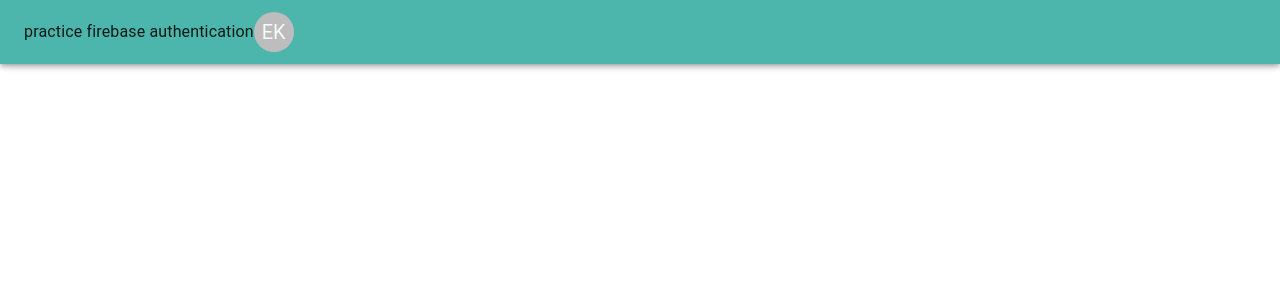
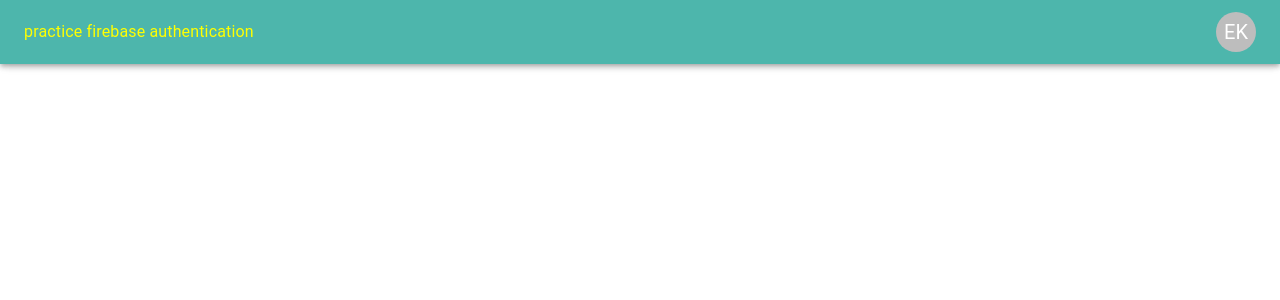
Before and after one commit to esther615kim/React-firebase-Auth, a React (Create React App) app: page / in a window 1280 px wide. Shown: the top 300 px of the page. Built offline with nearby package versions, Linux system fonts and the light colour scheme.

Commit message:
Design: apply mui v.5 styleguide

```diff
--- a/src/App.js
+++ b/src/App.js
@@ -1,4 +1,4 @@
-import "./styles.css";
+
 import {
   Container,
   Card,
@@ -10,27 +10,48 @@ import {
   AppBar,
   Avatar,
   Toolbar,
-  makeStyles
-} from "@material-ui/core";
+} from "@mui/material";
+import { styled } from '@mui/system';
 
 export default function App() {
-  const classes = useStyles();
+
   return (
     <Container>
       <AppBar>
-        <Toolbar>
-          <Typography classes={classes.logoLong}>
+        <ToolBar>
+          <LogoLong >
+            firebase Auth
+          </LogoLong>
+          <LogoSmall>
             practice firebase authentication
-          </Typography>
+          </LogoSmall>
           <Avatar>EK</Avatar>
-        </Toolbar>
+        </ToolBar>
       </AppBar>
       <Paper></Paper>
-    </Container>
+    </Container >
   );
 }
 
-const useStyles = makeStyles(() => {
-  logoLong: {
+const ToolBar = styled(Toolbar)({
+  display: "flex",
+  color: "#212121",
+  justifyContent: "space-between",
+  alignItems: "center"
+})
+
+const LogoSmall = styled(Typography)(({ theme }) => ({
+  display: "none",
+  color: "yellow",
+  [theme.breakpoints.up('sm')]: {
+    display: "block"
   }
-});
+})
+)
+
+const LogoLong = styled(Typography)(({ theme }) => ({
+  [theme.breakpoints.up('sm')]: {
+    display: "none"
+  }
+})
+)
--- a/src/index.js
+++ b/src/index.js
@@ -1,7 +1,7 @@
 import { StrictMode } from "react";
 import ReactDOM from "react-dom";
 import { theme } from "./theme";
-import { ThemeProvider } from "@material-ui/styles";
+import { ThemeProvider } from '@mui/material/styles';
 
 import App from "./App";
 
--- a/src/styles.css
+++ /dev/null
@@ -1,4 +0,0 @@
-.App {
-  font-family: sans-serif;
-  text-align: center;
-}
--- a/src/theme.js
+++ b/src/theme.js
@@ -1,5 +1,5 @@
-import { createTheme } from "@material-ui/core"; //코어에서!!
-import { indigo, teal } from "@material-ui/core";
+import { createTheme } from '@mui/material/styles';//코어에서!!
+import { indigo, teal } from '@mui/material/colors';
 export const theme = createTheme({
   palette: {
     primary: {
```
Also changed, not shown: package.json (+6 -2 lines), 1 other file (tests, documents, lock files or other folders). Lines whose indentation alone changed are shown as unchanged.
